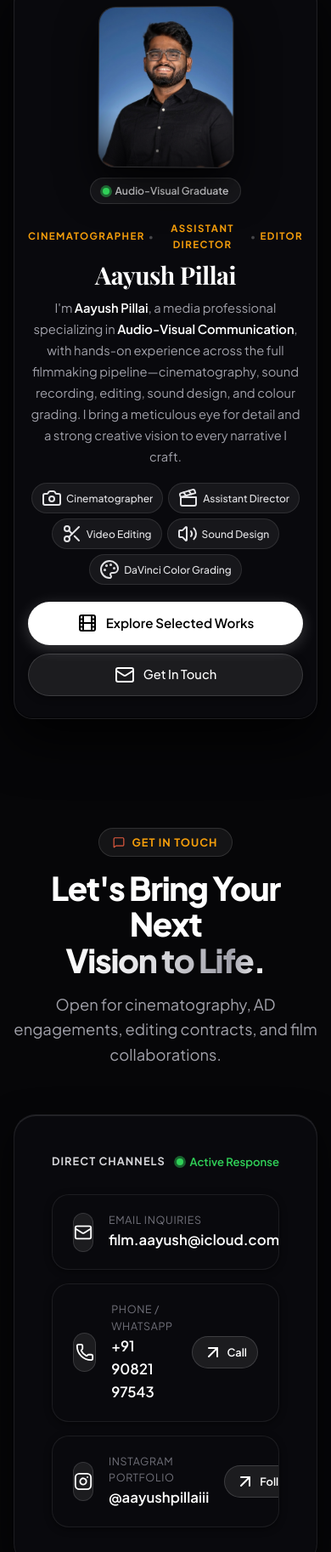
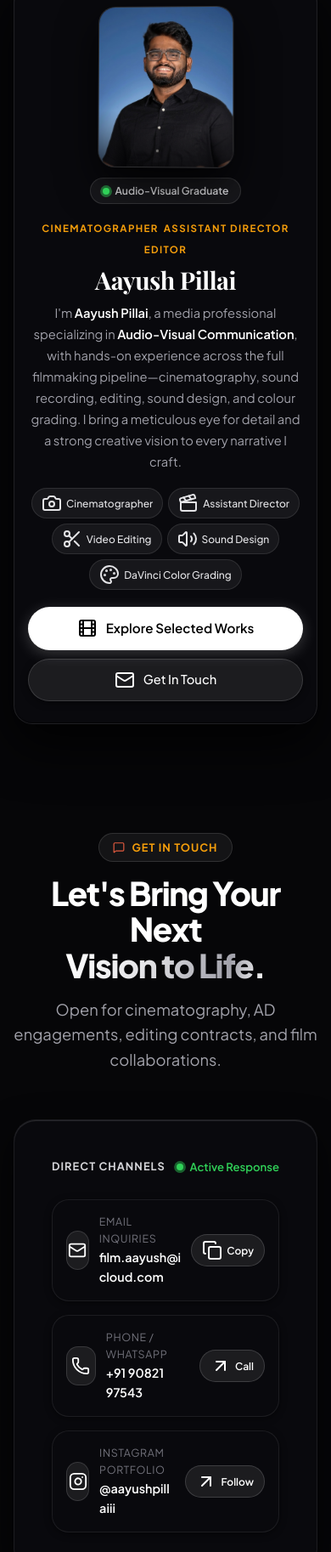
Before and after one commit to film-aayush/aayush-portfolio, a plain HTML site: page index.html in a window 390 px wide. Shown: the part 1275-3101 px from the top of the page at 85% size. Drawn offline with nearby package versions, Linux system fonts and the light colour scheme; a web font is replaced by a local one.

Commit message:
Fix mobile alignment for bio and contact sections

```diff
--- a/index.html
+++ b/index.html
@@ -21,7 +21,7 @@
     <script src="https://unpkg.com/lucide@latest"></script>
 
     <!-- Stylesheet -->
-    <link rel="stylesheet" href="style.css?v=perf-boost">
+    <link rel="stylesheet" href="style.css?v=perf-boost-v2">
 </head>
 <body>
 
--- a/style.css
+++ b/style.css
@@ -4440,4 +4440,42 @@ textarea.glass-input {
     * {
         will-change: auto !important;
     }
-}
+
+    /* Bio Section Alignment Fixes */
+    .profile-role-pill {
+        flex-wrap: wrap !important;
+        justify-content: center !important;
+        text-align: center !important;
+        gap: 6px !important;
+        line-height: 1.6 !important;
+    }
+    .profile-role-pill .dot-sep {
+        display: none !important;
+    }
+    .profile-actions-row {
+        flex-direction: column !important;
+        width: 100% !important;
+    }
+    .profile-actions-row .btn-apple-primary,
+    .profile-actions-row .btn-apple-glass {
+        width: 100% !important;
+        justify-content: center !important;
+    }
+
+    /* Contact Section Mobile Overflow Fixes */
+    .channel-card {
+        padding: 16px !important;
+        gap: 12px !important;
+    }
+    .channel-info {
+        min-width: 0 !important;
+        word-break: break-word !important;
+    }
+    .channel-val {
+        font-size: 0.9rem !important;
+    }
+    .copy-badge {
+        padding: 6px 12px !important;
+        font-size: 0.75rem !important;
+    }
+}
```
